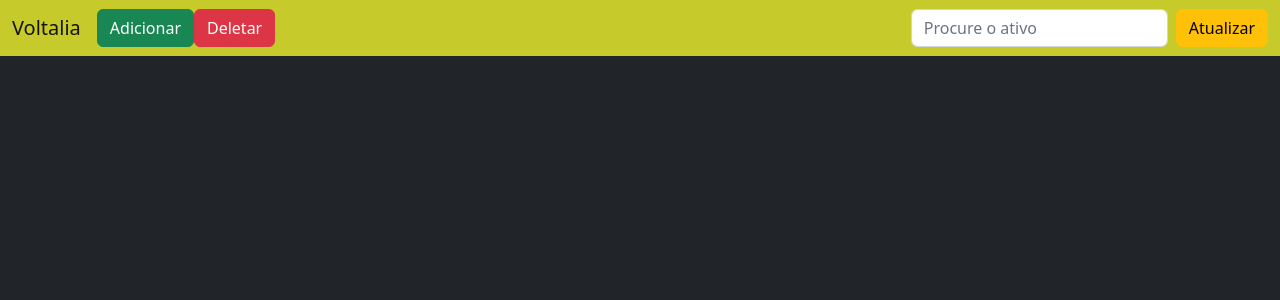
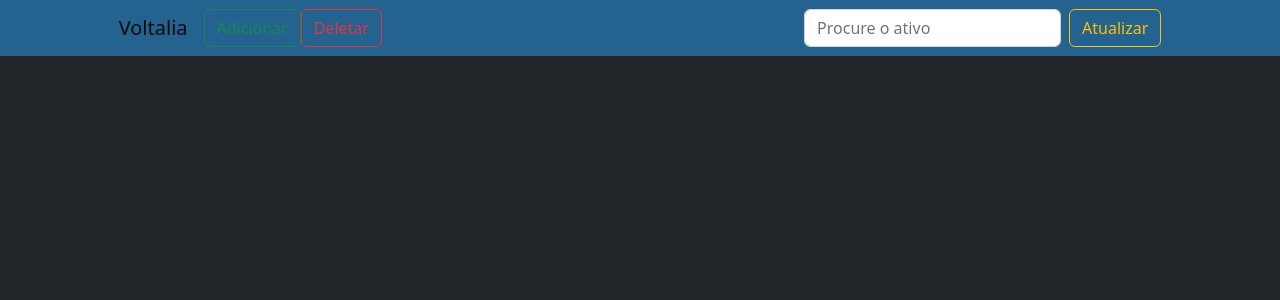
Before and after one commit to RicardoJun10r/gerenciamentoAtivosUV_backend, a Django app: page /tasks/ in a window 1280 px wide. Shown: the top 300 px of the page. Run offline with Django 4.2, Linux system fonts and the light colour scheme; data that the repository does not hold is empty.

Commit message:
Criação dos modais

```diff
--- a/tasks/templates/tarefas.html
+++ b/tasks/templates/tarefas.html
@@ -5,7 +5,7 @@
         <meta charset="UTF-8">
         <meta http-equiv="X-UA-Compatible" content="IE=edge">
         <meta name="viewport" content="width=device-width, initial-scale=1.0">
-        <title>Document</title>
+        <title>Voltalia</title>
         <link rel="stylesheet" href="{% static 'main.css' %}">
         <link href="https://cdn.jsdelivr.net/npm/bootstrap@5.2.0-beta1/dist/css/bootstrap.min.css"
             rel="stylesheet"
@@ -16,30 +16,37 @@
         <div class="container-xll">
             {{error}}
             <!-- NAVBAR -->
-            <nav class="navbar navbar-expand-lg bg-body-tertiary" style="background-color: #c7ca2b">
-                <div class="container-fluid">
+            <nav class="navbar navbar-expand-lg bg-body-tertiary" style="background-color: #2680bdb0">
+                <div class="container-fluid col-10">
                     <a class="navbar-brand" href="">Voltalia</a>
                     <button class="navbar-toggler" type="button" data-bs-toggle="collapse" data-bs-target="#navbarSupportedContent" aria-controls="navbarSupportedContent" aria-expanded="false" aria-label="Toggle navigation">
                         <span class="navbar-toggle-icon"></span>
                     </button>
                     <div class="collapse navbar-collapse" id="navbarSupportedContent">
+
+                        <!-- ITENS -->
                         <ul class="navbar-nav me-auto mb-2 mb-lg-0">
                             <li class="nav-item">
-                                <button class="btn btn-success" data-bs-target="#exampleModalToggle" data-bs-toggle="modal">Adicionar</button>
+                                <button class="btn btn-outline-success" data-bs-target="#exampleModalToggle" data-bs-toggle="modal">Adicionar</button>
                             </li>
                             <li class="nav-item">
-                                <button type="button" class="btn btn-danger" data-bs-toggle="modal" data-bs-target="#exampleModal" data-bs-whatever="@mdo">Deletar</button>
+                                <button type="button" class="btn btn-outline-danger" data-bs-toggle="modal" data-bs-target="#exampleModal" data-bs-whatever="@mdo">Deletar</button>
                             </li>
                         </ul>
+                        <!-- END ITENS -->
+
+                        <!-- PROCURAR -->
                         <form action="" class="d-flex" role="search">
                             <input class="form-control me-2" type="search" placeholder="Procure o ativo" aria-label="Search">
-                            <button class="btn btn-warning" type="submit">Atualizar</button>
+                            <button class="btn btn-outline-warning" type="submit">Atualizar</button>
                         </form>
+                        <!-- END PROCURAR -->
                     </div>
                 </div>
             </nav>
             <!-- END NAVBAR -->
 
+            <!-- ADICIONAR MODAL -->
             <div class="modal fade" id="exampleModalToggle" aria-hidden="true" aria-labelledby="exampleModalToggleLabel" tabindex="-1">
                 <div class="modal-dialog modal-dialog-centered">
                   <div class="modal-content">
@@ -54,12 +61,14 @@
                         </div>
                     </div>
                     <div class="modal-footer">
-                        <button class="btn btn-primary" data-bs-target="#exampleModalToggle2" data-bs-toggle="modal">Adicionar eficiência</button>
-                        <button class="btn btn-primary" data-bs-target="#exampleModalToggle3" data-bs-toggle="modal">Adicionar coordenadas</button>
+                        <button class="btn btn-primary" data-bs-toggle="modal">Criar</button>
+                        <button class="btn btn-primary" data-bs-target="#exampleModalToggle2" data-bs-toggle="modal">Eficiência</button>
+                        <button class="btn btn-primary" data-bs-target="#exampleModalToggle3" data-bs-toggle="modal">Coordenadas</button>
                       </div>
                   </div>
                 </div>
               </div>
+              <!-- EFICIẼNCIA -->
               <div class="modal fade" id="exampleModalToggle2" aria-hidden="true" aria-labelledby="exampleModalToggleLabel2" tabindex="-1">
                 <div class="modal-dialog modal-dialog-centered">
                   <div class="modal-content">
@@ -99,7 +108,9 @@
                     </div>
                   </div>
                 </div>
+                <!-- END EFICIẼNCIA -->
               </div>
+                <!-- COORDENADAS -->
               <div class="modal fade" id="exampleModalToggle3" aria-hidden="true" aria-labelledby="exampleModalToggleLabel2" tabindex="-1">
                 <div class="modal-dialog modal-dialog-centered">
                   <div class="modal-content">
@@ -126,20 +137,21 @@
                       <button class="btn btn-primary" data-bs-toggle="modal">Criar</button>
                     </div>
                   </div>
+                <!-- END COORDENADAS -->
                 </div>
               </div>
 
-            <!-- Deletar_Modal -->
+            <!-- DELETAR MODAL -->
             <div class="modal fade" id="exampleModal" tabindex="-1" aria-labelledby="exampleModalLabel" aria-hidden="true" style="display: none;">
-                <div class="modal-dialog">
+                <div class="modal-dialog modal-dialog-centered">
                     <div class="modal-content">
                         <div class="modal-header">
-                            <h1 class="modal-title fs-5" id="exampleModalLabel">Deltar Ativo</h1>
+                            <h1 class="modal-title fs-5" id="exampleModalLabel">Deletar Ativo</h1>
                             <button type="button" class="btn-close" data-bs-dismiss="modal" aria-label="Close"></button>
                         </div>
                         <div class="modal-body">
                             <form>
-                                <div class="mb-3">
+                                <div class="col-4">
                                     <label for="recipient-name" class="col-form-label">ID</label>
                                     <input type="text" class="form-control" id="recipient-name">
                                 </div>
@@ -152,7 +164,7 @@
                     </div>
                 </div>
             </div>
-            <!-- End Deletar_Modal -->
+            <!-- END DELETAR MODAL -->
 
             <!-- Create Form
             <div class="container">
```
